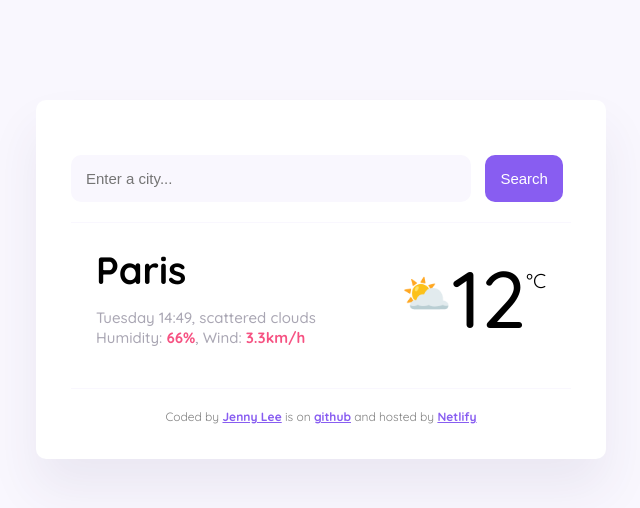
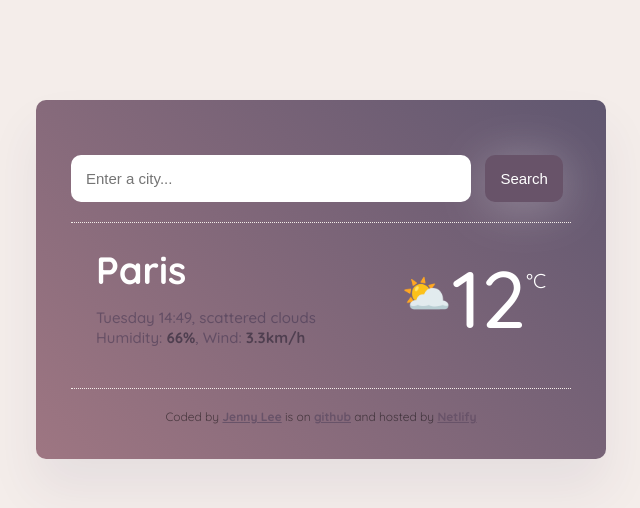
Before and after one commit to whaleism/jennys-weather-app-p, a plain HTML site: page index.html in a window 1280 px wide. Shown: the whole page, without its empty margins (319-959 px from the left). Drawn offline with Linux system fonts and the light colour scheme.

Commit message:
updated styles css

```diff
--- a/src/styles.css
+++ b/src/styles.css
@@ -1,14 +1,10 @@
 body {
-  background-color: #f9f7fe;
+  background-color: #f4edea;
   font-family: "Quicksand", sans-serif;
 }
 
-a {
-  color: #885df1;
-}
-
 header {
-  border-bottom: 1px solid #f9f7fe;
+  border-bottom: 1px dotted #f4edea;
   padding: 20px 0 20px 0;
 }
 
@@ -17,7 +13,7 @@ main {
 }
 
 footer {
-  border-top: 1px solid #f9f7fe;
+  border-top: 1px dotted #f4edea;
   color: rgba(0, 0, 0, 0.5);
   font-size: 12px;
   padding: 20px 0 0 0;
@@ -25,12 +21,18 @@ footer {
 }
 
 footer a {
+  color: #685369;
   font-weight: 700;
 }
 
 .weather-app {
   /* container*/
-  background-color: white;
+  background: #9e7682;
+  background: linear-gradient(
+    45deg,
+    rgba(158, 118, 130, 1) 0%,
+    rgba(96, 87, 112, 1) 100%
+  );
   border-radius: 10px;
   box-shadow: 0 30px 50px rgba(65, 50, 100, 0.08);
   margin: 100px auto;
@@ -39,7 +41,7 @@ footer a {
 }
 
 .search-form-input {
-  background-color: #f9f7fe;
+  background-color: white;
   border: none;
   border-radius: 10px;
   font-size: 15px;
@@ -48,9 +50,10 @@ footer a {
 }
 
 .search-form-button {
-  background-color: #885df1;
+  background-color: #685369;
   border: none;
   border-radius: 10px;
+  box-shadow: 0 5px 50px rgba(255, 255, 255, 0.3);
   color: white;
   font-size: 15px;
   margin: 0 0 0 10px;
@@ -64,6 +67,7 @@ footer a {
 }
 
 .weather-app-city {
+  color: white;
   font-size: 38px;
   line-height: 45px;
   margin: 0;
@@ -77,7 +81,7 @@ footer a {
 }
 
 .weather-app-details strong {
-  color: #f65282;
+  color: #4f3f50;
 }
 
 .weather-app-con {
@@ -91,12 +95,14 @@ footer a {
 }
 
 .weather-app-temp-value {
+  color: white;
   font-size: 80px;
   font-weight: 500;
   margin: 0 0 15px 0;
 }
 
 .weahter-app-temp-unit {
+  color: white;
   font-size: 20px;
   margin: 20px 0 0 0;
 }
```
